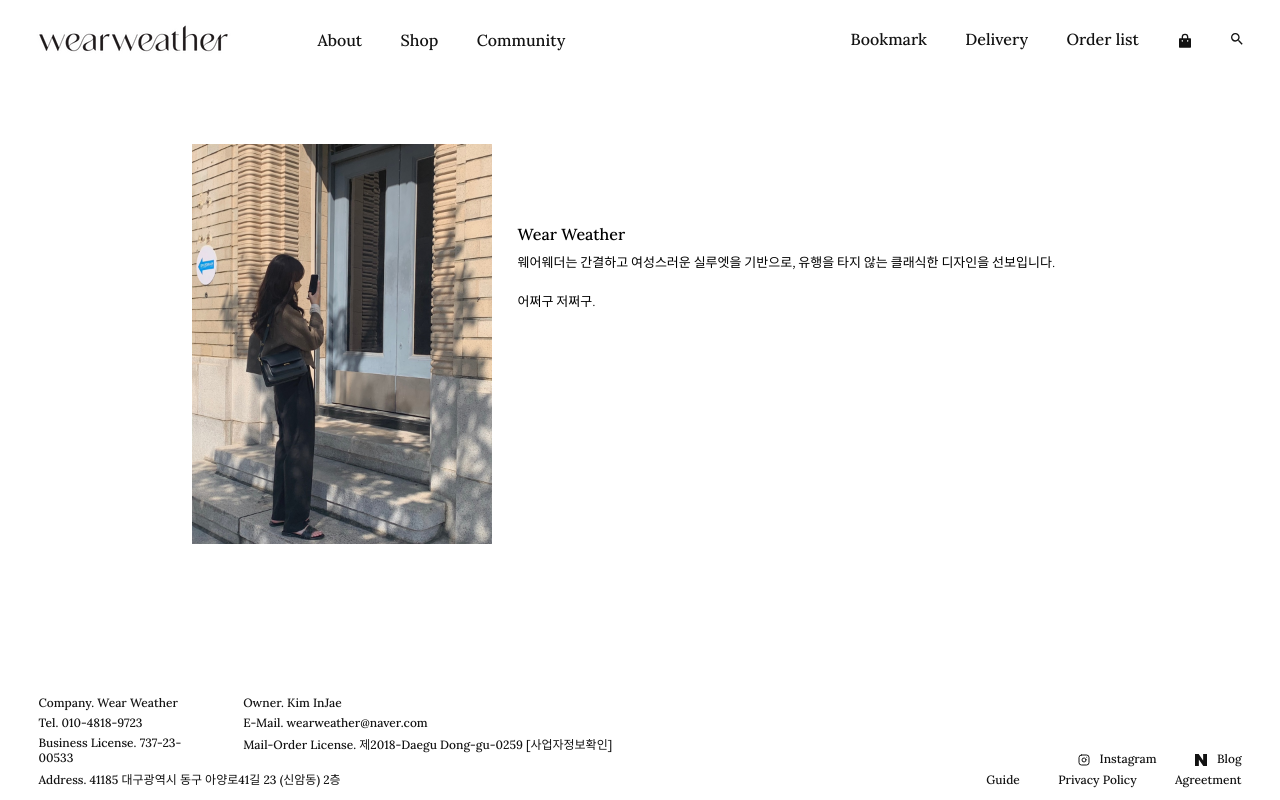
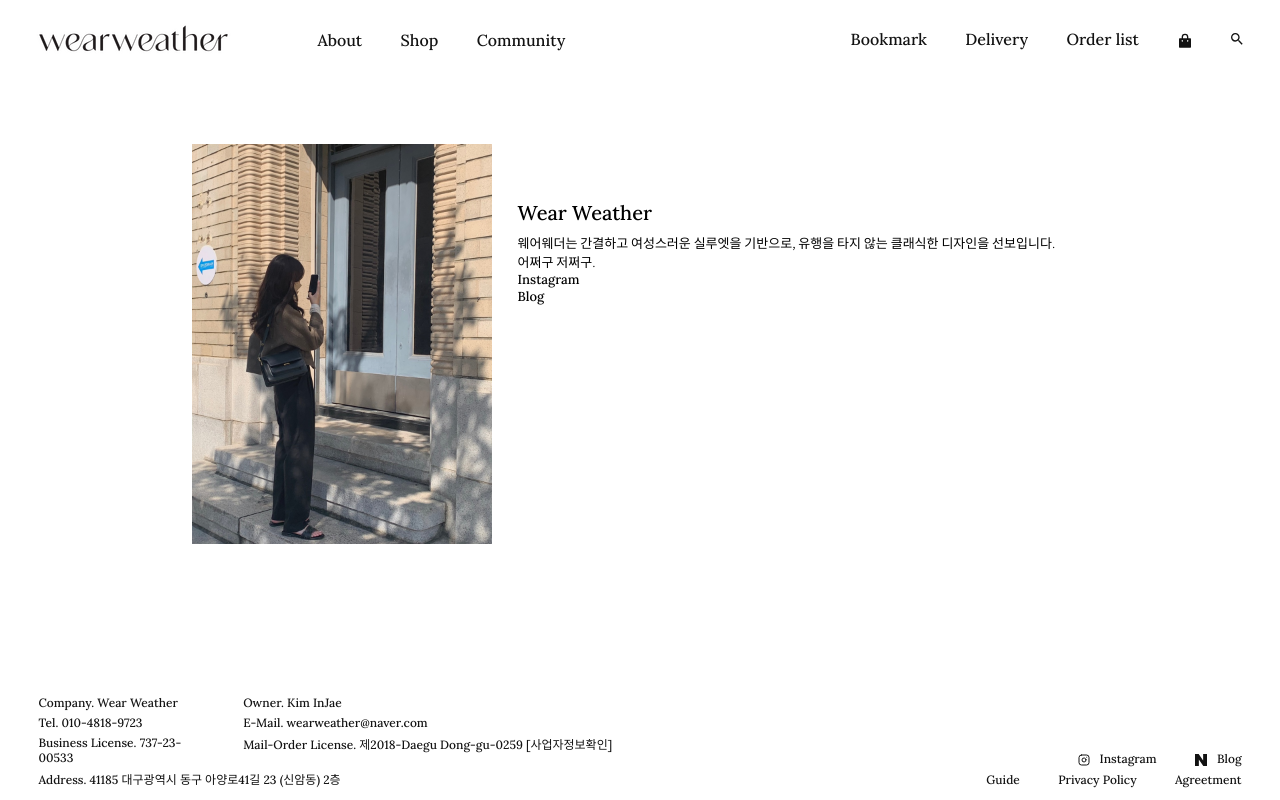
Before and after one commit to kauthenticity/millimeter, a React (Create React App) app: page /about in a window 1280 px wide. Built offline with nearby package versions, Linux system fonts and the light colour scheme.

Commit message:
[feat] : about 소개글 추가

```diff
--- a/src/Components/About/About.js
+++ b/src/Components/About/About.js
@@ -6,20 +6,29 @@
   return (
     <AboutContainer>
       <ImgContainer>
-        <img src={about} alt="about" height={ '100%'}></img>
+        <img src={about} alt="about" height={"100%"}></img>
       </ImgContainer>
 
       <DescriptionContainer>
         <TitleContainer>Wear Weather</TitleContainer>
-        <Description>웨어웨더는 간결하고 여성스러운 실루엣을 기반으로, 유행을 타지 않는 클래식한 디자인을 선보입니다.</Description>
-        <br />
+        <Description>
+          웨어웨더는 간결하고 여성스러운 실루엣을 기반으로, 유행을 타지 않는
+          클래식한 디자인을 선보입니다.
+        </Description>
         <Description>어쩌구 저쩌구.</Description>
+
+        <ExternalLink>Instagram</ExternalLink>
+
+        <ExternalLink>Blog</ExternalLink>
       </DescriptionContainer>
     </AboutContainer>
   );
 }
 
 export default About
+const ExternalLink = styled.div`
+  font-size : 13px;
+`
 const AboutContainer = styled.div`
   display : flex;
   margin-top : 8vh;
@@ -37,8 +46,9 @@
 `;
 const TitleContainer = styled.div`
   margin-bottom : 1vh;
+  font-size : 20px;
 `
 const DescriptionContainer = styled.div`
-  margin-top : 10vh;
+  margin-top : 7vh;
   padding-left : 2vw;
 `
```
